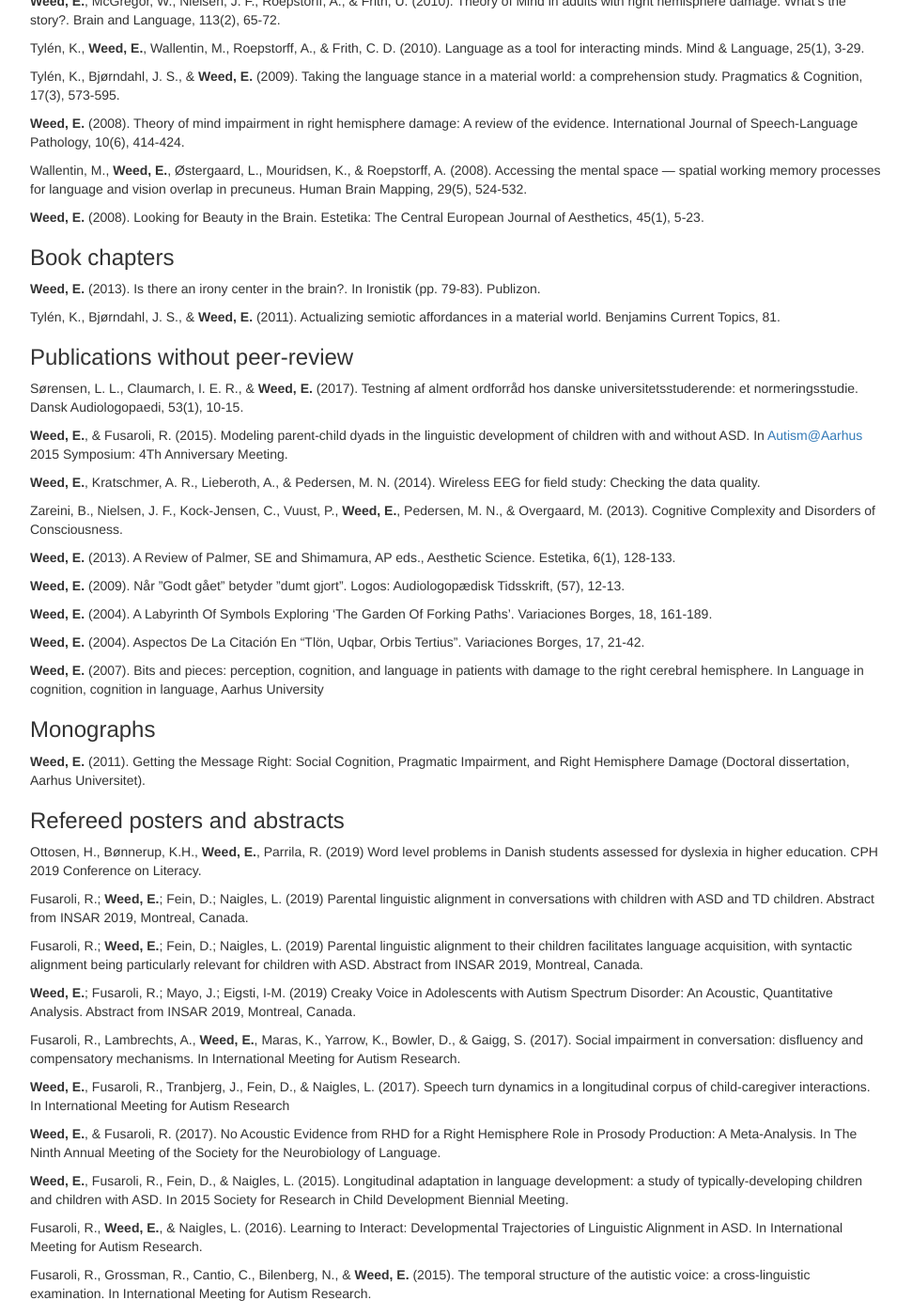
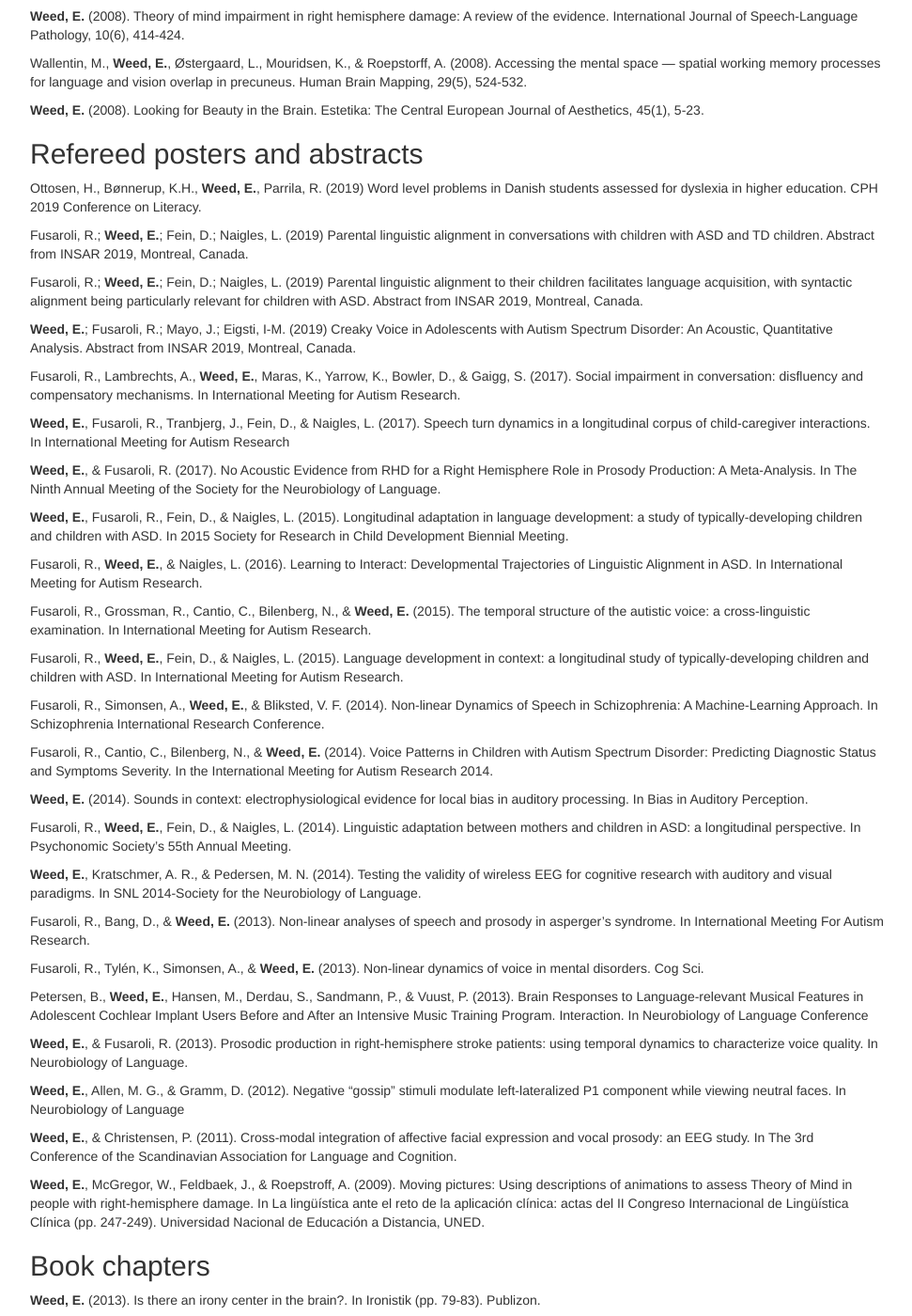
Before and after one commit to ethanweed/ethanweed.github.io, a Jekyll site: the page cv/index.html, which Jekyll copies as it is, in a window 1280 px wide and 1400 px high, scrolled down 3164 px. Shown: the whole window at 94% size, without its empty margins (153-1124 px from the left). Built offline with Jekyll 4.4.1, drawn with Linux system fonts in a browser that asks for light colours; some of the changed text lies outside the part shown.

Commit message:
updated CV

```diff
--- a/cv/index.html
+++ b/cv/index.html
@@ -192,8 +192,8 @@
 </div>
 
 
-<div id="curriculum-vitae" class="section level1">
-<h1>Curriculum Vitae</h1>
+<div id="ethan-weed" class="section level1">
+<h1>Ethan Weed</h1>
 <p>Associate Professor, PhD<br />
 Linguistics<br />
 Aarhus University<br />
@@ -252,19 +252,19 @@
 </div>
 <div id="supervision" class="section level2">
 <h2>Supervision</h2>
-<div id="phd" class="section level3">
-<h3>PhD</h3>
+<div id="phd" class="section level5">
+<h5>PhD</h5>
 <p>Co-supervisor on two PhD projects</p>
 </div>
-<div id="ma" class="section level3">
-<h3>MA</h3>
+<div id="ma" class="section level5">
+<h5>MA</h5>
 <p>Supervisor on 22 master theses</p>
 </div>
 </div>
 <div id="teaching" class="section level2">
 <h2>Teaching</h2>
-<div id="ma-level" class="section level3">
-<h3>MA level</h3>
+<div id="ma-level" class="section level4">
+<h4>MA level</h4>
 <p>Cognitive Neurolinguistics: 2009<br />
 Language of the Brain: 2011<br />
 Psycholinguistics of Second Language Acquisition: 2012<br />
@@ -276,8 +276,8 @@
 Research Workshop: Auditory Processing: 2017<br />
 Child Language Acquisition: 2016 - present</p>
 </div>
-<div id="ba-level" class="section level3">
-<h3>BA level</h3>
+<div id="ba-level" class="section level4">
+<h4>BA level</h4>
 <p>Psycholinguistics: 2009 - 2010<br />
 Humanities Elective Language and Cognition: 2010 - 2014<br />
 Language, Cognition, and the Brain: 2011 - present<br />
@@ -306,18 +306,18 @@
 <h2>Reviewing</h2>
 <p>Grant reviewing<br />
 2012: Israel Science Foundation (ISF)</p>
-<div id="phd-thesis-evaluation" class="section level3">
-<h3>PhD thesis evaluation</h3>
+<div id="phd-thesis-evaluation" class="section level4">
+<h4>PhD thesis evaluation</h4>
 <p>2018: Aymeric Duval-Markussen, Aarhus University (committee chairman)<br />
 2018: Magnus Hamnn, Aarhus University (committee chairman)<br />
 2016: Jens Sand Østergaard, Aarhus University (committee chairman)</p>
 </div>
-<div id="positions" class="section level3">
-<h3>Positions</h3>
+<div id="positions" class="section level4">
+<h4>Positions</h4>
 <p>2015: PhD application committee, Graduate program for Language, Linguistics and Cognition, AU</p>
 </div>
-<div id="reviews-for-international-journals" class="section level3">
-<h3>Reviews for international journals</h3>
+<div id="reviews-for-international-journals" class="section level4">
+<h4>Reviews for international journals</h4>
 <p>Aphasiology Dyslexia<br />
 Journal of Child Language<br />
 Journal of Neuroscience<br />
@@ -325,8 +325,9 @@
 Psychology of Language and Communication<br />
 Journal of Neurolinguistics</p>
 </div>
-<div id="peer-reviewed-articles" class="section level3">
-<h3>Peer-reviewed articles</h3>
+</div>
+<div id="peer-reviewed-articles" class="section level2">
+<h2>Peer-reviewed articles</h2>
 <p>Bønnerup, K., Pedersen, A.L., <strong>Weed, E.</strong>, &amp; Parrila, R. (2019). Differences in the literacy skills of Danish dyslexic students in two types of higher education programs. Dyslexia, 25, 173–189. <a href="doi:10.1002/dys.1617" class="uri">doi:10.1002/dys.1617</a></p>
 <p>Fusaroli, R., <strong>Weed, E.</strong>, Fein, D., &amp; Naigles, L. (2018). Hearing me hearing you: Reciprocal effects between child and parent language in autism and typical development. Cognition, 183, 1-18.</p>
 <p>Kizach, J., Christensen, K. R., &amp; <strong>Weed, E.</strong> (2016). A verbal illusion: Now in three languages. Journal of psycholinguistic research, 45(3), 753-768.</p>
@@ -340,29 +341,8 @@
 <p>Wallentin, M., <strong>Weed, E.</strong>, Østergaard, L., Mouridsen, K., &amp; Roepstorff, A. (2008). Accessing the mental space — spatial working memory processes for language and vision overlap in precuneus. Human Brain Mapping, 29(5), 524-532.</p>
 <p><strong>Weed, E.</strong> (2008). Looking for Beauty in the Brain. Estetika: The Central European Journal of Aesthetics, 45(1), 5-23.</p>
 </div>
-<div id="book-chapters" class="section level3">
-<h3>Book chapters</h3>
-<p><strong>Weed, E.</strong> (2013). Is there an irony center in the brain?. In Ironistik (pp. 79-83). Publizon.</p>
-<p>Tylén, K., Bjørndahl, J. S., &amp; <strong>Weed, E.</strong> (2011). Actualizing semiotic affordances in a material world. Benjamins Current Topics, 81.</p>
-</div>
-<div id="publications-without-peer-review" class="section level3">
-<h3>Publications without peer-review</h3>
-<p>Sørensen, L. L., Claumarch, I. E. R., &amp; <strong>Weed, E.</strong> (2017). Testning af alment ordforråd hos danske universitetsstuderende: et normeringsstudie. Dansk Audiologopaedi, 53(1), 10-15.</p>
-<p><strong>Weed, E.</strong>, &amp; Fusaroli, R. (2015). Modeling parent-child dyads in the linguistic development of children with and without ASD. In <a href="mailto:Autism@Aarhus">Autism@Aarhus</a> 2015 Symposium: 4Th Anniversary Meeting.</p>
-<p><strong>Weed, E.</strong>, Kratschmer, A. R., Lieberoth, A., &amp; Pedersen, M. N. (2014). Wireless EEG for field study: Checking the data quality.</p>
-<p>Zareini, B., Nielsen, J. F., Kock-Jensen, C., Vuust, P., <strong>Weed, E.</strong>, Pedersen, M. N., &amp; Overgaard, M. (2013). Cognitive Complexity and Disorders of Consciousness.</p>
-<p><strong>Weed, E.</strong> (2013). A Review of Palmer, SE and Shimamura, AP eds., Aesthetic Science. Estetika, 6(1), 128-133.</p>
-<p><strong>Weed, E.</strong> (2009). Når ”Godt gået” betyder ”dumt gjort”. Logos: Audiologopædisk Tidsskrift, (57), 12-13.</p>
-<p><strong>Weed, E.</strong> (2004). A Labyrinth Of Symbols Exploring ‘The Garden Of Forking Paths’. Variaciones Borges, 18, 161-189.</p>
-<p><strong>Weed, E.</strong> (2004). Aspectos De La Citación En “Tlön, Uqbar, Orbis Tertius”. Variaciones Borges, 17, 21-42.</p>
-<p><strong>Weed, E.</strong> (2007). Bits and pieces: perception, cognition, and language in patients with damage to the right cerebral hemisphere. In Language in cognition, cognition in language, Aarhus University</p>
-</div>
-<div id="monographs" class="section level3">
-<h3>Monographs</h3>
-<p><strong>Weed, E.</strong> (2011). Getting the Message Right: Social Cognition, Pragmatic Impairment, and Right Hemisphere Damage (Doctoral dissertation, Aarhus Universitet).</p>
-</div>
-<div id="refereed-posters-and-abstracts" class="section level3">
-<h3>Refereed posters and abstracts</h3>
+<div id="refereed-posters-and-abstracts" class="section level2">
+<h2>Refereed posters and abstracts</h2>
 <p>Ottosen, H., Bønnerup, K.H., <strong>Weed, E.</strong>, Parrila, R. (2019) Word level problems in Danish students assessed for dyslexia in higher education. CPH 2019 Conference on Literacy.</p>
 <p>Fusaroli, R.; <strong>Weed, E.</strong>; Fein, D.; Naigles, L. (2019) Parental linguistic alignment in conversations with children with ASD and TD children. Abstract from INSAR 2019, Montreal, Canada.</p>
 <p>Fusaroli, R.; <strong>Weed, E.</strong>; Fein, D.; Naigles, L. (2019) Parental linguistic alignment to their children facilitates language acquisition, with syntactic alignment being particularly relevant for children with ASD. Abstract from INSAR 2019, Montreal, Canada.</p>
@@ -387,6 +367,26 @@
 <p><strong>Weed, E.</strong>, &amp; Christensen, P. (2011). Cross-modal integration of affective facial expression and vocal prosody: an EEG study. In The 3rd Conference of the Scandinavian Association for Language and Cognition.</p>
 <p><strong>Weed, E.</strong>, McGregor, W., Feldbaek, J., &amp; Roepstroff, A. (2009). Moving pictures: Using descriptions of animations to assess Theory of Mind in people with right-hemisphere damage. In La lingüística ante el reto de la aplicación clínica: actas del II Congreso Internacional de Lingüística Clínica (pp. 247-249). Universidad Nacional de Educación a Distancia, UNED.</p>
 </div>
+<div id="book-chapters" class="section level2">
+<h2>Book chapters</h2>
+<p><strong>Weed, E.</strong> (2013). Is there an irony center in the brain?. In Ironistik (pp. 79-83). Publizon.</p>
+<p>Tylén, K., Bjørndahl, J. S., &amp; <strong>Weed, E.</strong> (2011). Actualizing semiotic affordances in a material world. Benjamins Current Topics, 81.</p>
+</div>
+<div id="publications-without-peer-review" class="section level2">
+<h2>Publications without peer-review</h2>
+<p>Sørensen, L. L., Claumarch, I. E. R., &amp; <strong>Weed, E.</strong> (2017). Testning af alment ordforråd hos danske universitetsstuderende: et normeringsstudie. Dansk Audiologopaedi, 53(1), 10-15.</p>
+<p><strong>Weed, E.</strong>, &amp; Fusaroli, R. (2015). Modeling parent-child dyads in the linguistic development of children with and without ASD. In <a href="mailto:Autism@Aarhus">Autism@Aarhus</a> 2015 Symposium: 4Th Anniversary Meeting.</p>
+<p><strong>Weed, E.</strong>, Kratschmer, A. R., Lieberoth, A., &amp; Pedersen, M. N. (2014). Wireless EEG for field study: Checking the data quality.</p>
+<p>Zareini, B., Nielsen, J. F., Kock-Jensen, C., Vuust, P., <strong>Weed, E.</strong>, Pedersen, M. N., &amp; Overgaard, M. (2013). Cognitive Complexity and Disorders of Consciousness.</p>
+<p><strong>Weed, E.</strong> (2013). A Review of Palmer, SE and Shimamura, AP eds., Aesthetic Science. Estetika, 6(1), 128-133.</p>
+<p><strong>Weed, E.</strong> (2009). Når ”Godt gået” betyder ”dumt gjort”. Logos: Audiologopædisk Tidsskrift, (57), 12-13.</p>
+<p><strong>Weed, E.</strong> (2004). A Labyrinth Of Symbols Exploring ‘The Garden Of Forking Paths’. Variaciones Borges, 18, 161-189.</p>
+<p><strong>Weed, E.</strong> (2004). Aspectos De La Citación En “Tlön, Uqbar, Orbis Tertius”. Variaciones Borges, 17, 21-42.</p>
+<p><strong>Weed, E.</strong> (2007). Bits and pieces: perception, cognition, and language in patients with damage to the right cerebral hemisphere. In Language in cognition, cognition in language, Aarhus University</p>
+</div>
+<div id="monographs" class="section level2">
+<h2>Monographs</h2>
+<p><strong>Weed, E.</strong> (2011). Getting the Message Right: Social Cognition, Pragmatic Impairment, and Right Hemisphere Damage (Doctoral dissertation, Aarhus Universitet).</p>
 </div>
 </div>
 
```
Also changed, not shown: cv/index.Rmd (+41 -38 lines), 1 other file.
